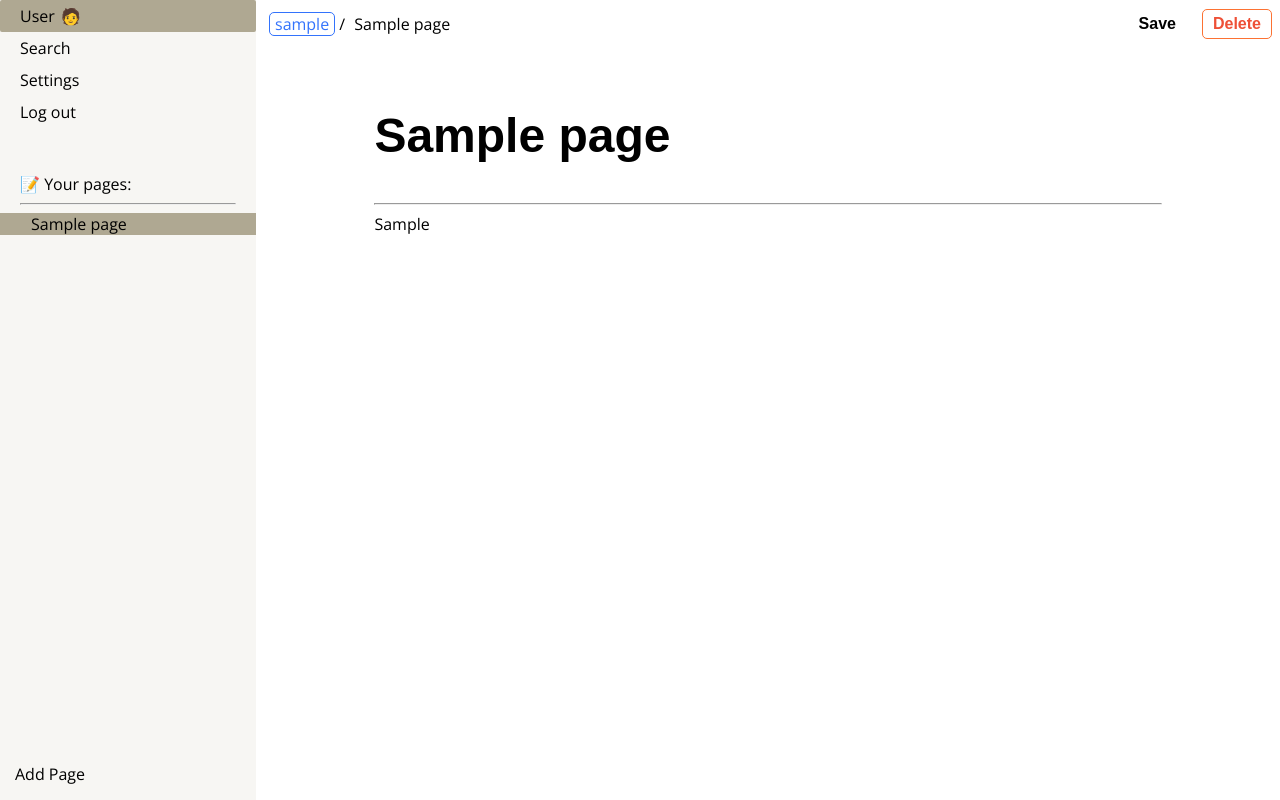
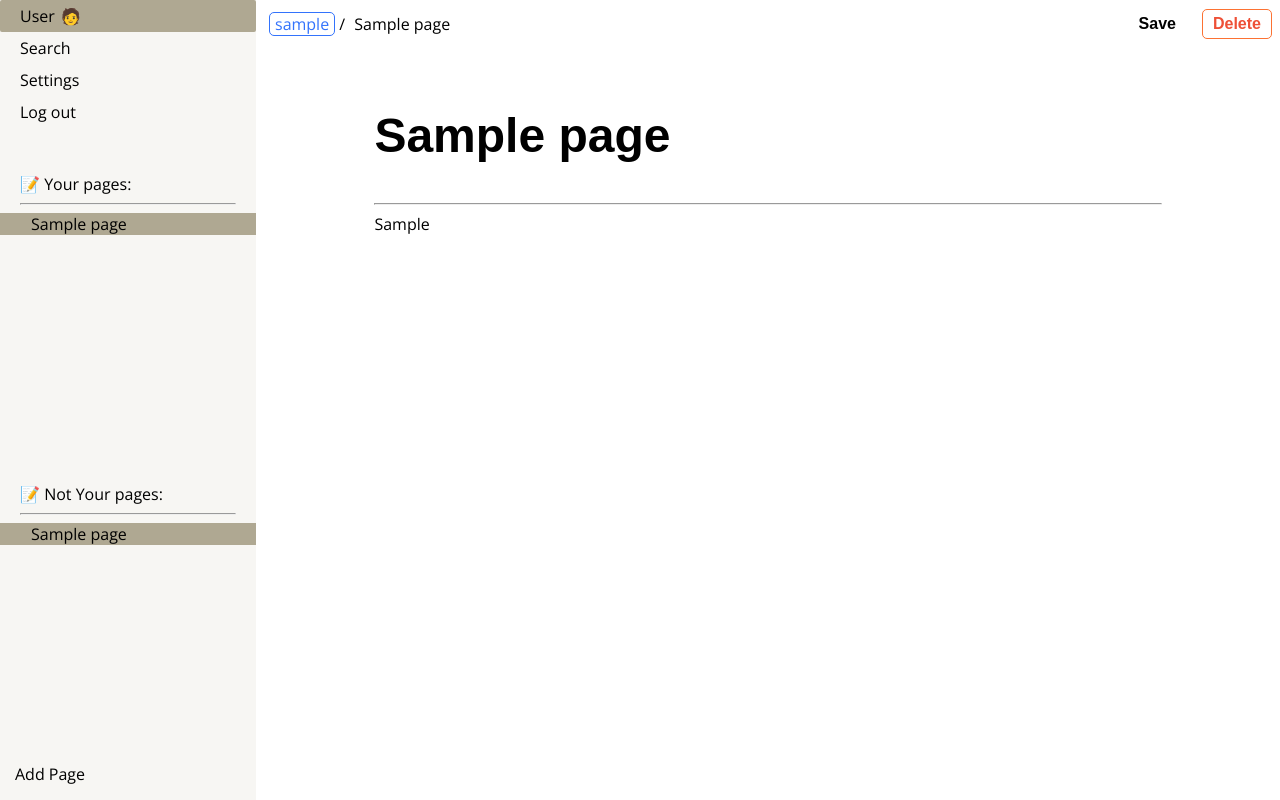
Before and after one commit to Plandarm/backend, a Django app: page /page/1/ in a window 1280 px wide. Run offline with Django 3.2, Linux system fonts and the light colour scheme; a user stored in the database is signed in; tables that the repository leaves empty hold one stand-in row (values such as "Sample post"); some libraries are stand-ins or nearby versions.

Commit message:
Updated model and page view for viewable pages
Updated: Page model, added viewers field (ManyToManyField)
Updated: page view, added other_pages var to view context
Updated: page template, added "Other pages" section to sidebar

```diff
--- a/plandarm/pages/models.py
+++ b/plandarm/pages/models.py
@@ -8,6 +8,7 @@ class Page(models.Model):
     owner = models.ForeignKey(Profile, on_delete=models.CASCADE, null=True)
     title = models.CharField(max_length=200, default="New Page")
     html = models.TextField(default='<p class="block text-block"></p>')
+    viewers = models.ManyToManyField(Profile, related_name='viewable_pages')
 
     create_date = models.DateTimeField(auto_now_add=True, null=True)
     change_date = models.DateTimeField(auto_now=True, null=True)
--- a/plandarm/pages/templates/pages/editor.html
+++ b/plandarm/pages/templates/pages/editor.html
@@ -34,6 +34,19 @@
         <ul class="sidebar-tree">
           <div>📝 Your pages:<hr></div>
             {% for page_name in user_pages %}
+
+              {% if page_name.id != page.id %}
+                <a href="{% url 'page' page_name.id %}"><li class="tree-item">{{ page_name.title }}</li></a>
+              {% else %}
+                <a href="{% url 'page' page_name.id %}"><li class="tree-item-current">{{ page_name.title }}</li></a>
+              {% endif %}
+
+            {% endfor %}
+        </ul>
+
+        <ul class="sidebar-tree">
+          <div>📝 Not Your pages:<hr></div>
+            {% for page_name in other_pages %}
 
               {% if page_name.id != page.id %}
                 <a href="{% url 'page' page_name.id %}"><li class="tree-item">{{ page_name.title }}</li></a>
--- a/plandarm/pages/views.py
+++ b/plandarm/pages/views.py
@@ -13,7 +13,8 @@ def page(request, page_id):
         return HttpResponse('You are not allowed to view this page', status=403)
 
     user_pages = page.owner.page_set.all()
-    context = {'page': page, 'user_pages': user_pages}
+    other_pages = page.owner.viewable_pages.all()
+    context = {'page': page, 'user_pages': user_pages, 'other_pages': other_pages}
 
     return render(request, 'pages/editor.html', context)
 
```
Also changed, not shown: plandarm/pages/migrations/0005_page_viewers.py (added).
